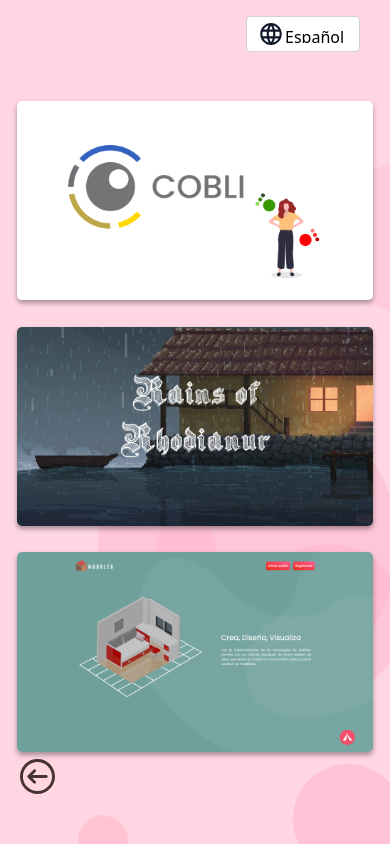
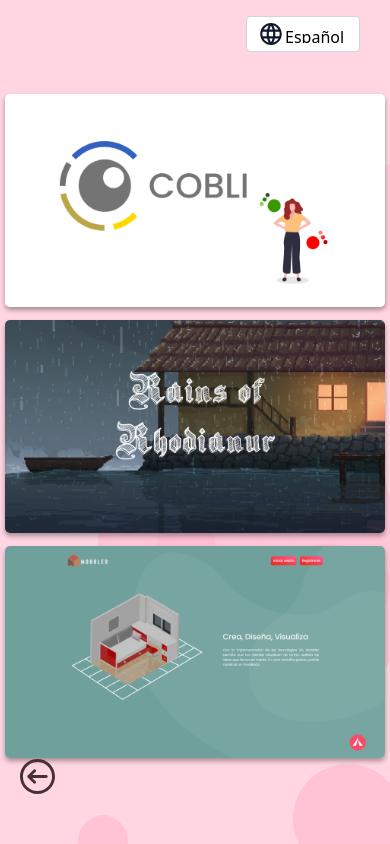
Before and after one commit to lauragh/portfolio, an Angular app: page /projects in a window 390 px wide. Built offline with nearby package versions, Linux system fonts and the light colour scheme.

Commit message:
fix preview videos css

```diff
--- a/src/app/pages/projects/projects.component.css
+++ b/src/app/pages/projects/projects.component.css
@@ -26,6 +26,7 @@
 .container {
     position: relative;
     width: 500px;
+    padding: 0;
 }
 
 .container > img {
@@ -66,7 +67,6 @@
     transform: scale(0.5) translateY(1200px);
     height: max-content;
     transition: transform 0.3s ease;
-
 }
 
 .op {
--- a/src/app/pages/projects/projects.component.html
+++ b/src/app/pages/projects/projects.component.html
@@ -11,7 +11,7 @@
             <app-mobbler [translate]="translate"></app-mobbler>
         </ng-container>
     </section>
-    <section [ngClass]="(isMobile && page) ? 'disappear-l' : 'reappear-l'" #menu class="contenedor">
+    <section [ngClass]="{'disappear-l': (isMobile && page), 'reappear-l': (!isMobile && !page)}" #menu class="contenedor">
         <div #op [ngClass]="{'selected': page === 'cobli'}" class="container cursor-pointer justify-content-center d-flex" (click)="openContent('cobli')">
             <img [ngClass]="{'filterGray': page && page !== 'cobli'}" src="assets/img/projects/cobli.png">
             <div class="overlay">
```
